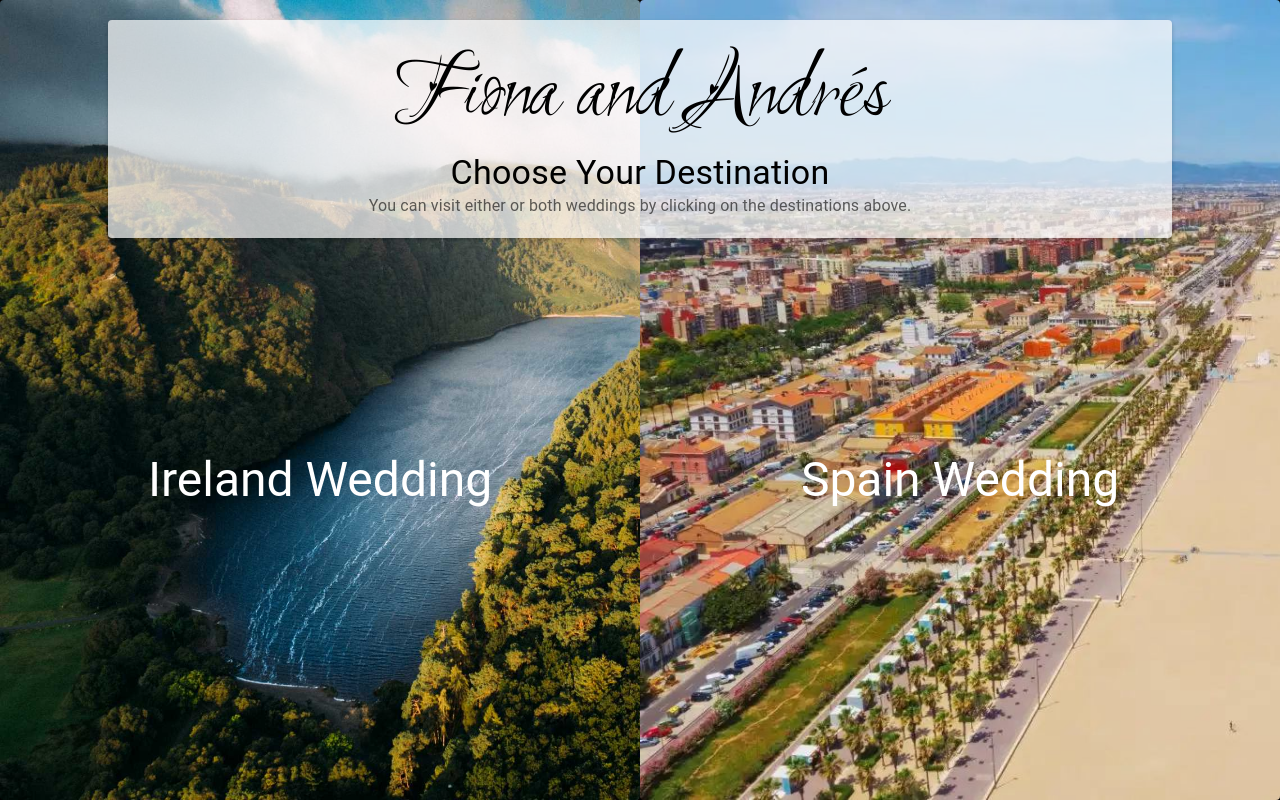
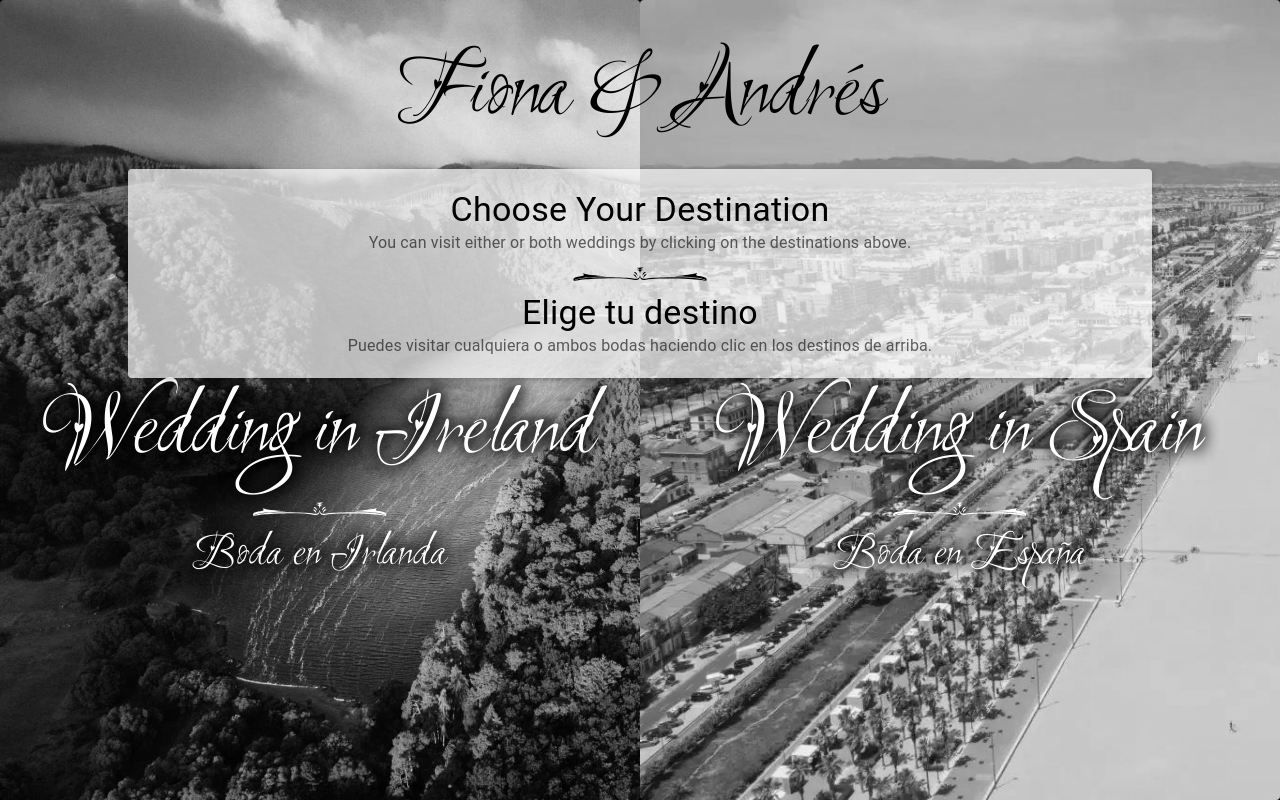
Before and after one commit to discobanco/wedding, a React (Create React App) app: page / in a window 1280 px wide. Built offline with nearby package versions, Linux system fonts and the light colour scheme; the HTML template or start-up script is replaced by a standard one.

Commit message:
Fancy stuff

```diff
--- a/src/App.tsx
+++ b/src/App.tsx
@@ -1,12 +1,6 @@
 import React from "react";
-import {
-  Container,
-  Grid,
-  Paper,
-  Typography,
-  CssBaseline,
-  Box,
-} from "@mui/material";
+import { Grid, Paper, Typography, Box } from "@mui/material";
+import Separator from "./Separator";
 
 const App: React.FC = () => {
   return (
@@ -28,8 +22,11 @@ const App: React.FC = () => {
             justifyContent: "center",
             height: "100%",
             cursor: "pointer",
+            transition: "filter 0.3s ease-in-out",
+            textShadow: "0em 0em 1em #000, 0em 0em 1em #000, 0em 0em 1em #000",
+            filter: "grayscale(100%) brightness(100%)",
             ":hover": {
-              backgroundBlendMode: "luminosity",
+              filter: "grayscale(0%) brightness(130%)",
             },
           }}
           onClick={() => {
@@ -37,8 +34,25 @@ const App: React.FC = () => {
               "https://withjoy.com/andres-and-fiona-ireland";
           }}
         >
-          <Typography variant="h3" component="h1" color="white" pt={20}>
-            Ireland Wedding
+          <Typography
+            variant="h1"
+            component="h1"
+            color="white"
+            pt={20}
+            style={{ textShadow: "10px", textAlign: "center" }}
+            fontFamily={"LoveLight"}
+          >
+            Wedding in Ireland
+          </Typography>
+          <Separator color="white" />
+          <Typography
+            variant="h3"
+            component="h3"
+            color="white"
+            style={{ textShadow: "10px", textAlign: "center" }}
+            fontFamily={"LoveLight"}
+          >
+            Boda en Irlanda
           </Typography>
         </Paper>
       </Grid>
@@ -56,46 +70,85 @@ const App: React.FC = () => {
             justifyContent: "center",
             height: "100%",
             cursor: "pointer",
+            transition: "filter 0.3s ease-in-out",
+            textShadow: "0em 0em 1em #000, 0em 0em 1em #000, 0em 0em 1em #000",
+            filter: "grayscale(100%) brightness(100%)",
             ":hover": {
-              backgroundBlendMode: "luminosity",
+              filter: "grayscale(0%) brightness(130%)",
             },
           }}
           onClick={() => {
             window.location.href = "https://withjoy.com/andres-and-fiona-spain";
           }}
         >
-          <Typography variant="h3" component="h1" color="white" pt={20}>
-            Spain Wedding
+          <Typography
+            variant="h1"
+            component="h1"
+            color="white"
+            pt={20}
+            style={{ textShadow: "10px", textAlign: "center" }}
+            fontFamily={"LoveLight"}
+          >
+            Wedding in Spain
+          </Typography>
+          <Separator color="white" />
+          <Typography
+            variant="h3"
+            component="h3"
+            color="white"
+            style={{ textShadow: "10px", textAlign: "center" }}
+            fontFamily={"LoveLight"}
+          >
+            Boda en España
           </Typography>
         </Paper>
       </Grid>
 
       {/* Floating Message */}
-      <Box
-        sx={{
+      <div
+        style={{
           position: "absolute",
           top: "20px", // Adjust the distance from the bottom as needed
           left: "50%",
           transform: "translateX(-50%)",
           textAlign: "center",
           width: "80%", // Adjust the width as needed
+        }}
+      >
+        <Typography
+          variant="h1"
+          component="h1"
+          fontFamily={"LoveLight"}
+          py={2}
+          style={{ fontSize: "100px" }}
+        >
+          Fiona & Andrés
+        </Typography>
+        <Box
+          sx={{
             backgroundColor: "rgba(255, 255, 255, 0.7)", // Semi-transparent white background
             padding: "20px", // Add padding for spacing
             borderRadius: "4px", // Rounded corners
             boxShadow: "0px 2px 4px rgba(0, 0, 0, 0.2)", // Add a subtle shadow
           }}
         >
-        <Typography variant="h1" component="h1" fontFamily={"LoveLight"}>
-          Fiona and Andrés
-        </Typography>
           <Typography variant="h4" component="h2">
             Choose Your Destination
           </Typography>
           <Typography variant="body1" color="textSecondary">
-          You can visit either or both weddings by clicking on the destinations
-          above.
+            You can visit either or both weddings by clicking on the
+            destinations above.
+          </Typography>
+          <Separator />
+          <Typography variant="h4" component="h2">
+            Elige tu destino
+          </Typography>
+          <Typography variant="body1" color="textSecondary">
+            Puedes visitar cualquiera o ambos bodas haciendo clic en los
+            destinos de arriba.
           </Typography>
         </Box>
+      </div>
     </Grid>
   );
 };
--- /dev/null
+++ b/src/Separator.tsx
@@ -0,0 +1,29 @@
+const Separator = ({ color = "black" }) => (
+  <div style={{ margin: "-10pt 0 -20px 0" }}>
+    <svg
+      xmlns="http://www.w3.org/2000/svg"
+      version="1.0"
+      width="100%"
+      height="50pt"
+      viewBox="0 0 1280.000000 640.000000"
+      preserveAspectRatio="xMidYMid meet"
+    >
+      <metadata>
+        Created by potrace 1.15, written by Peter Selinger 2001-2017
+      </metadata>
+      <g
+        transform="translate(0.000000,640.000000) scale(0.100000,-0.100000)"
+        fill={color}
+        stroke="none"
+      >
+        <path d="M6335 3840 c-132 -3 -229 -9 -228 -14 1 -5 28 -19 60 -32 85 -31 135 -58 161 -87 l24 -25 -24 -16 c-26 -17 -135 -35 -210 -36 -67 0 -68 -16 0 -24 77 -9 151 -45 194 -95 35 -41 67 -121 69 -170 0 -14 4 -35 9 -46 10 -25 16 -11 24 58 16 134 109 236 244 267 28 7 52 16 52 21 0 5 -49 9 -109 9 -59 0 -122 5 -140 11 l-32 11 20 22 c19 20 115 70 224 115 27 12 46 25 42 31 -3 6 -37 9 -78 8 -40 -1 -175 -5 -302 -8z" />
+        <path d="M6851 3428 c-70 -12 -116 -50 -156 -129 -37 -73 -68 -209 -47 -209 4 0 22 22 40 49 32 48 122 138 214 216 26 22 48 46 50 54 4 19 -46 29 -101 19z" />
+        <path d="M5835 3410 c-5 -9 8 -28 41 -58 123 -112 204 -195 231 -236 49 -78 56 -52 22 75 -27 100 -65 160 -123 194 -53 31 -158 46 -171 25z" />
+        <path d="M11795 3294 c-272 -83 -1112 -201 -1925 -269 -118 -10 -160 -17 -160 -26 0 -5 126 -9 298 -9 1125 0 2278 -128 2597 -287 57 -29 115 -80 115 -102 0 -10 -8 -7 -27 11 -99 92 -398 169 -858 222 -575 66 -1278 91 -2340 83 -1179 -9 -2060 -54 -2467 -128 -124 -22 -275 -26 -340 -8 -65 17 -133 55 -174 96 -45 47 -92 142 -100 206 -8 58 -20 60 -29 5 -22 -129 -92 -227 -203 -280 -61 -29 -78 -32 -182 -36 -88 -3 -141 1 -225 17 -397 74 -1272 119 -2475 128 -947 7 -1576 -11 -2100 -58 -568 -51 -951 -133 -1072 -230 -41 -32 -53 -26 -15 8 179 165 1085 297 2282 333 176 5 404 10 508 10 196 0 248 13 99 24 -163 13 -776 76 -982 101 -461 57 -866 127 -1032 179 l-78 24 23 -30 c78 -102 88 -127 66 -167 -25 -47 -90 -68 -289 -96 -416 -58 -625 -131 -687 -241 -28 -49 -29 -95 -2 -150 32 -67 34 -68 151 -45 360 72 1051 141 1848 186 1589 89 2931 62 3775 -76 284 -47 392 -34 489 59 44 43 92 136 102 199 8 52 19 48 28 -8 8 -53 47 -134 86 -181 75 -91 223 -117 445 -79 372 63 721 96 1303 122 305 13 1681 7 2017 -10 1158 -57 1891 -123 2358 -212 60 -11 110 -19 112 -17 18 17 65 126 65 149 0 99 -97 177 -292 237 -95 30 -193 49 -419 82 -199 29 -241 41 -279 83 -31 32 -20 78 35 149 25 32 42 58 37 57 -4 0 -43 -11 -87 -25z" />
+        <path d="M6918 3196 c-68 -18 -112 -57 -147 -129 -32 -64 -67 -195 -56 -206 4 -3 15 5 26 19 75 97 115 140 197 211 50 44 92 86 92 94 0 27 -39 31 -112 11z" />
+        <path d="M5763 3173 c-4 -11 5 -26 28 -46 123 -105 195 -177 231 -228 23 -32 45 -56 50 -51 9 9 -16 120 -43 188 -37 92 -125 154 -221 154 -27 0 -41 -5 -45 -17z" />
+      </g>
+    </svg>
+  </div>
+);
+export default Separator;
```
Lines whose indentation alone changed are shown as unchanged.
